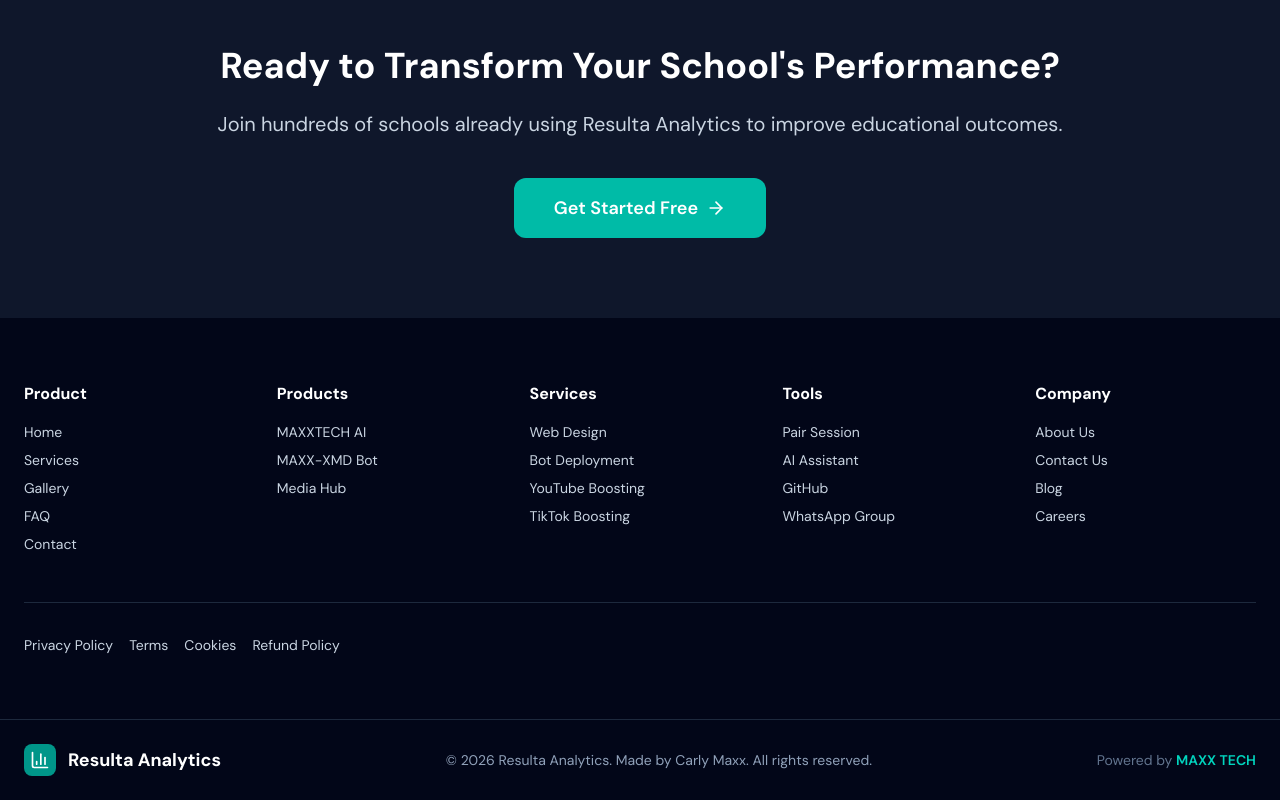
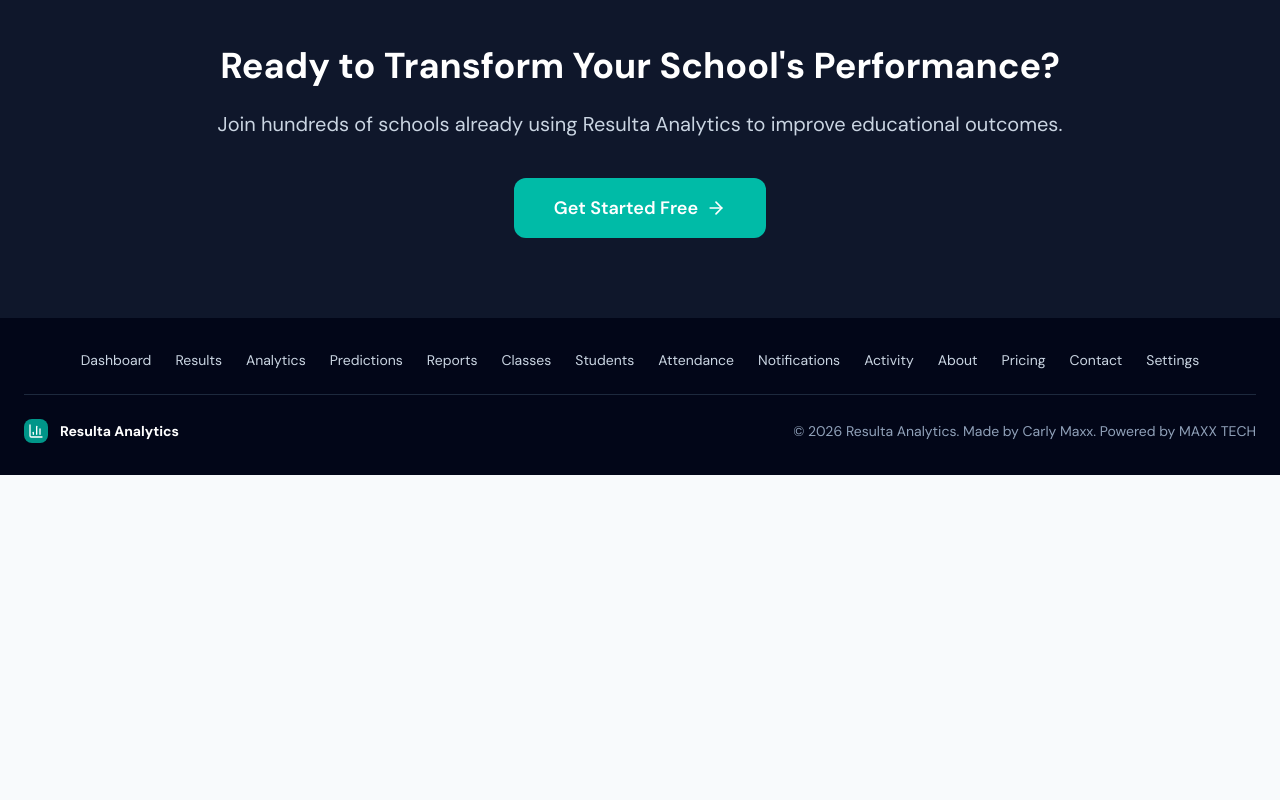
Before and after one commit to Carlymaxx/resulta-analytics, a Next.js app: page / in a window 1280 px wide. Shown: the part 3675-4475 px from the top of the page. After the commit the page ends 4150 px from the top, so only its background shows below. Built offline with nearby package versions, Linux system fonts and the light colour scheme.

Commit message:
Simplify footer with page links only

```diff
--- a/src/app/page.tsx
+++ b/src/app/page.tsx
@@ -309,88 +309,33 @@ export default function Home() {
       </section>
 
       {/* Footer */}
-      <footer className="bg-slate-950 text-slate-300">
-        <div className="max-w-7xl mx-auto px-6 py-16">
-          <div className="grid grid-cols-2 md:grid-cols-5 gap-8">
-            {/* Product */}
-            <div>
-              <h4 className="text-white font-bold mb-4">Product</h4>
-              <ul className="space-y-2 text-sm">
-                <li><a href="#" className="hover:text-teal-400 transition-colors">Home</a></li>
-                <li><a href="#" className="hover:text-teal-400 transition-colors">Services</a></li>
-                <li><a href="#" className="hover:text-teal-400 transition-colors">Gallery</a></li>
-                <li><a href="#" className="hover:text-teal-400 transition-colors">FAQ</a></li>
-                <li><a href="#" className="hover:text-teal-400 transition-colors">Contact</a></li>
-              </ul>
-            </div>
-            {/* Products */}
-            <div>
-              <h4 className="text-white font-bold mb-4">Products</h4>
-              <ul className="space-y-2 text-sm">
-                <li><a href="#" className="hover:text-teal-400 transition-colors">MAXXTECH AI</a></li>
-                <li><a href="#" className="hover:text-teal-400 transition-colors">MAXX-XMD Bot</a></li>
-                <li><a href="#" className="hover:text-teal-400 transition-colors">Media Hub</a></li>
-              </ul>
-            </div>
-            {/* Services */}
-            <div>
-              <h4 className="text-white font-bold mb-4">Services</h4>
-              <ul className="space-y-2 text-sm">
-                <li><a href="#" className="hover:text-teal-400 transition-colors">Web Design</a></li>
-                <li><a href="#" className="hover:text-teal-400 transition-colors">Bot Deployment</a></li>
-                <li><a href="#" className="hover:text-teal-400 transition-colors">YouTube Boosting</a></li>
-                <li><a href="#" className="hover:text-teal-400 transition-colors">TikTok Boosting</a></li>
-              </ul>
-            </div>
-            {/* Tools */}
-            <div>
-              <h4 className="text-white font-bold mb-4">Tools</h4>
-              <ul className="space-y-2 text-sm">
-                <li><a href="#" className="hover:text-teal-400 transition-colors">Pair Session</a></li>
-                <li><a href="#" className="hover:text-teal-400 transition-colors">AI Assistant</a></li>
-                <li><a href="#" className="hover:text-teal-400 transition-colors">GitHub</a></li>
-                <li><a href="#" className="hover:text-teal-400 transition-colors">WhatsApp Group</a></li>
-              </ul>
-            </div>
-            {/* Company */}
-            <div>
-              <h4 className="text-white font-bold mb-4">Company</h4>
-              <ul className="space-y-2 text-sm">
-                <li><a href="#" className="hover:text-teal-400 transition-colors">About Us</a></li>
-                <li><a href="#" className="hover:text-teal-400 transition-colors">Contact Us</a></li>
-                <li><a href="#" className="hover:text-teal-400 transition-colors">Blog</a></li>
-                <li><a href="#" className="hover:text-teal-400 transition-colors">Careers</a></li>
-              </ul>
-            </div>
+      <footer className="bg-slate-950 text-slate-300 py-8">
+        <div className="max-w-7xl mx-auto px-6">
+          <div className="flex flex-wrap justify-center gap-6 text-sm">
+            <a href="/dashboard" className="hover:text-teal-400 transition-colors">Dashboard</a>
+            <a href="/results" className="hover:text-teal-400 transition-colors">Results</a>
+            <a href="/analytics" className="hover:text-teal-400 transition-colors">Analytics</a>
+            <a href="/predictions" className="hover:text-teal-400 transition-colors">Predictions</a>
+            <a href="/reports" className="hover:text-teal-400 transition-colors">Reports</a>
+            <a href="/classes" className="hover:text-teal-400 transition-colors">Classes</a>
+            <a href="/students" className="hover:text-teal-400 transition-colors">Students</a>
+            <a href="/attendance" className="hover:text-teal-400 transition-colors">Attendance</a>
+            <a href="/notifications" className="hover:text-teal-400 transition-colors">Notifications</a>
+            <a href="/activity" className="hover:text-teal-400 transition-colors">Activity</a>
+            <a href="/about" className="hover:text-teal-400 transition-colors">About</a>
+            <a href="/pricing" className="hover:text-teal-400 transition-colors">Pricing</a>
+            <a href="/contact" className="hover:text-teal-400 transition-colors">Contact</a>
+            <a href="/settings" className="hover:text-teal-400 transition-colors">Settings</a>
           </div>
-
-          {/* Legal */}
-          <div className="mt-12 pt-8 border-t border-slate-800">
-            <div className="flex flex-col md:flex-row items-center justify-between gap-4">
-              <div className="flex items-center gap-4 text-sm">
-                <a href="#" className="hover:text-white transition-colors">Privacy Policy</a>
-                <a href="#" className="hover:text-white transition-colors">Terms</a>
-                <a href="#" className="hover:text-white transition-colors">Cookies</a>
-                <a href="#" className="hover:text-white transition-colors">Refund Policy</a>
+          <div className="mt-6 pt-6 border-t border-slate-800 flex flex-col md:flex-row items-center justify-between gap-4">
+            <div className="flex items-center gap-3">
+              <div className="w-6 h-6 rounded-lg bg-teal-600 flex items-center justify-center">
+                <BarChart3 className="w-4 h-4 text-white" />
               </div>
-            </div>
-          </div>
-        </div>
-
-        {/* Bottom Bar */}
-        <div className="border-t border-slate-800 py-6">
-          <div className="max-w-7xl mx-auto px-6 flex flex-col md:flex-row items-center justify-between gap-4">
-            <div className="flex items-center gap-3">
-              <div className="w-8 h-8 rounded-lg bg-teal-600 flex items-center justify-center">
-                <BarChart3 className="w-5 h-5 text-white" />
-              </div>
-              <span className="text-lg font-bold text-white">Resulta Analytics</span>
+              <span className="text-sm font-bold text-white">Resulta Analytics</span>
             </div>
             <p className="text-slate-400 text-sm">
-              © 2026 Resulta Analytics. Made by Carly Maxx. All rights reserved.
-            </p>
-            <p className="text-slate-500 text-sm">
-              Powered by <span className="text-teal-400 font-semibold">MAXX TECH</span>
+              © 2026 Resulta Analytics. Made by Carly Maxx. Powered by MAXX TECH
             </p>
           </div>
         </div>
```
